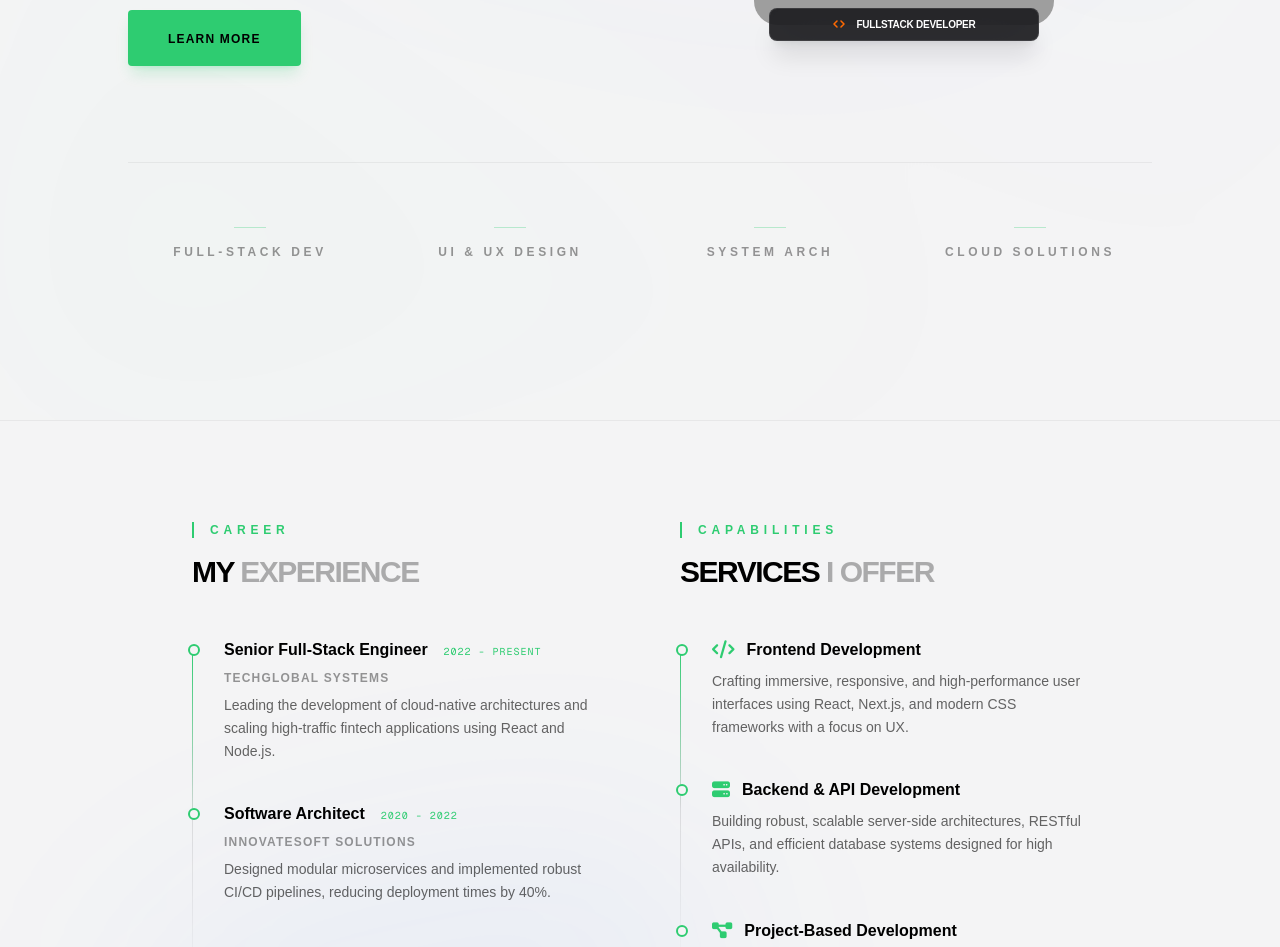
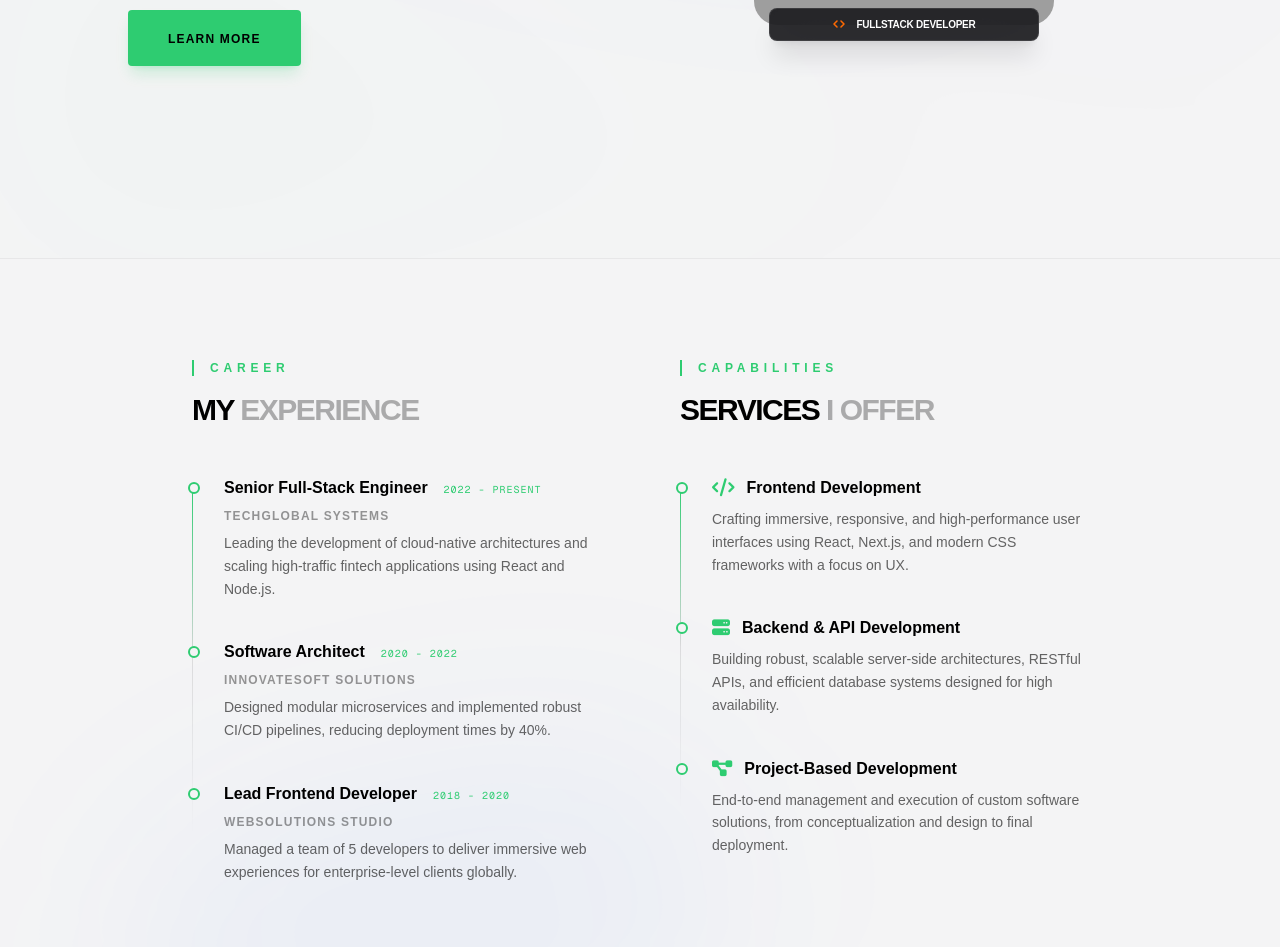
Before and after one commit to teshx/Newportifolio, a Next.js app: page / in a window 1280 px wide. Shown: the part 1877-2824 px from the top of the page. Built offline with nearby package versions, Linux system fonts and the light colour scheme; grey boxes are pictures that could not be loaded.

Commit message:
update about page

```diff
--- a/src/app/components/AboutMe.tsx
+++ b/src/app/components/AboutMe.tsx
@@ -1,16 +1,7 @@
 
 import React from 'react';
 
-const ExpertiseLabel: React.FC<{ label: string }> = ({ label }) => {
-    return (
-        <div className="flex flex-col items-center gap-2 group cursor-default">
-            <div className="h-[1px] w-8 bg-[#2ecc71]/30 group-hover:w-16 group-hover:bg-[#2ecc71] transition-all duration-500 mb-2"></div>
-            <span className="text-[10px] md:text-xs font-black uppercase tracking-[0.3em] text-black/40 dark:text-white/60 group-hover:text-black dark:group-hover:text-white transition-colors text-center">
-                {label}
-            </span>
-        </div>
-    );
-};
+
 
 const AboutMe: React.FC = () => {
     return (
@@ -86,13 +77,7 @@ const AboutMe: React.FC = () => {
                     </div>
                 </div>
 
-                {/* Expertise Grid */}
-                <div className="grid grid-cols-2 md:grid-cols-4 gap-8 md:gap-4 py-16 border-t border-black/5 dark:border-white/10 mt-12">
-                    <ExpertiseLabel label="Full-Stack Dev" />
-                    <ExpertiseLabel label="UI & UX Design" />
-                    <ExpertiseLabel label="System Arch" />
-                    <ExpertiseLabel label="Cloud Solutions" />
-                </div>
+
             </div>
         </section>
     );
```
